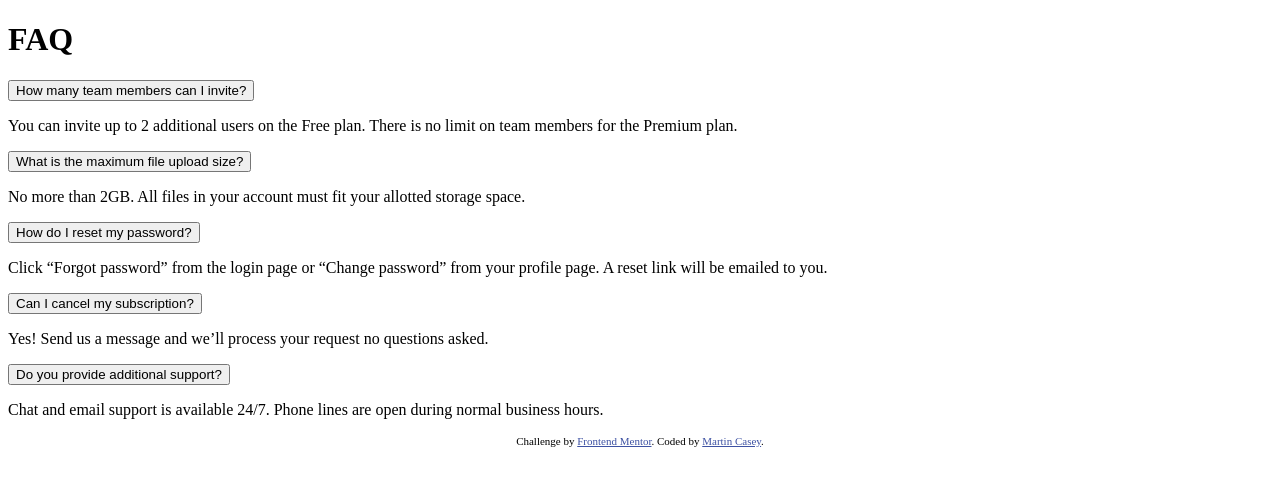
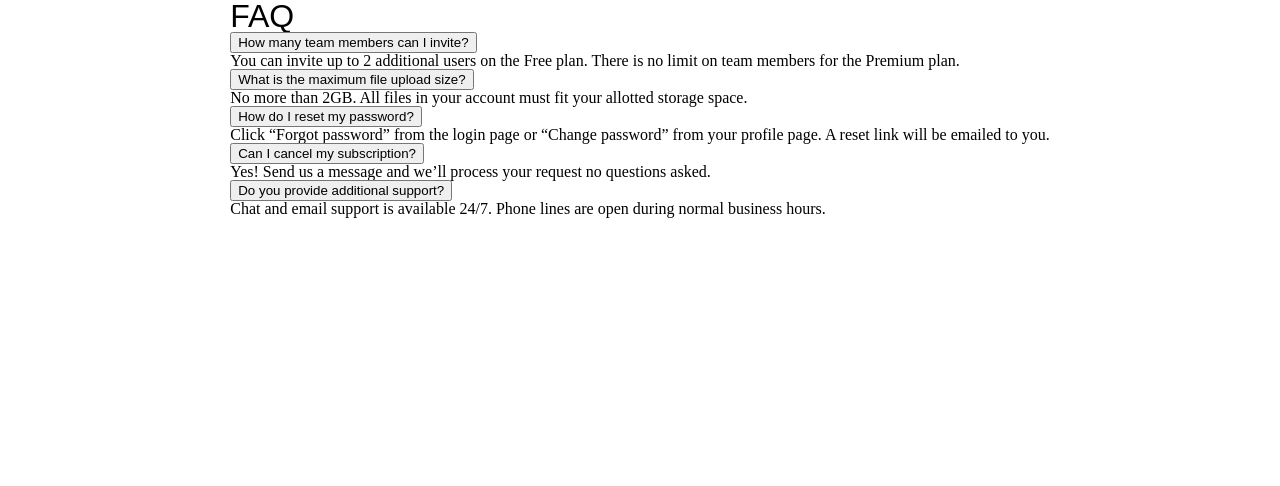
Before and after one commit to martinc1402/FAQ-accordion-card, a plain HTML site: page index.html in a window 1280 px wide. Drawn offline with Linux system fonts and the light colour scheme.

Commit message:
started css styles

```diff
--- a/index.html
+++ b/index.html
@@ -13,8 +13,10 @@
     .attribution { font-size: 11px; text-align: center; }
     .attribution a { color: hsl(228, 45%, 44%); }
   </style>
+  <link rel="stylesheet" href="style.css">
 </head>
 <body>
+  <main class="card">
   <h1>FAQ</h1>
   <button class="accordion">
     How many team members can I invite?
@@ -56,12 +58,13 @@
   <div class="panel">
     <p>Chat and email support is available 24/7. Phone lines are open during normal business hours.</p>
   </div>
+</main>
 
+<!--
+<div class="attribution">
+  Challenge by <a href="https://www.frontendmentor.io?ref=challenge" target="_blank">Frontend Mentor</a>.
+  Coded by <a href="#">Martin Casey</a>.
+</div> -->
 
-
-  <div class="attribution">
-    Challenge by <a href="https://www.frontendmentor.io?ref=challenge" target="_blank">Frontend Mentor</a>.
-    Coded by <a href="#">Martin Casey</a>.
-  </div>
 </body>
 </html>
--- /dev/null
+++ b/style.css
@@ -0,0 +1,73 @@
+/* http://meyerweb.com/eric/tools/css/reset/
+   v2.0 | 20110126
+   License: none (public domain)
+*/
+
+html, body, div, span, applet, object, iframe,
+h1, h2, h3, h4, h5, h6, p, blockquote, pre,
+a, abbr, acronym, address, big, cite, code,
+del, dfn, em, img, ins, kbd, q, s, samp,
+small, strike, strong, sub, sup, tt, var,
+b, u, i, center,
+dl, dt, dd, ol, ul, li,
+fieldset, form, label, legend,
+table, caption, tbody, tfoot, thead, tr, th, td,
+article, aside, canvas, details, embed,
+figure, figcaption, footer, header, hgroup,
+menu, nav, output, ruby, section, summary,
+time, mark, audio, video {
+	margin: 0;
+	padding: 0;
+	border: 0;
+	font-size: 100%;
+	font: inherit;
+	vertical-align: baseline;
+}
+/* HTML5 display-role reset for older browsers */
+article, aside, details, figcaption, figure,
+footer, header, hgroup, menu, nav, section {
+	display: block;
+}
+body {
+	line-height: 1;
+}
+ol, ul {
+	list-style: none;
+}
+blockquote, q {
+	quotes: none;
+}
+blockquote:before, blockquote:after,
+q:before, q:after {
+	content: '';
+	content: none;
+}
+table {
+	border-collapse: collapse;
+	border-spacing: 0;
+}
+
+/* End of CSS Reset */
+
+
+/* Import Special Fonts */
+
+@import url('https://fonts.googleapis.com/css2?family=Kumbh+Sans:wght@300;400;700&display=swap');
+
+
+
+/* Heading styles */
+
+h1 {
+    color: (238, 29%, 16%);
+    font-family: 'Kumbh Sans', sans-serif;
+    font-size: 2em;
+}
+
+
+/* Card styles */
+
+body {
+    display: flex;
+    justify-content: center;
+}
```
